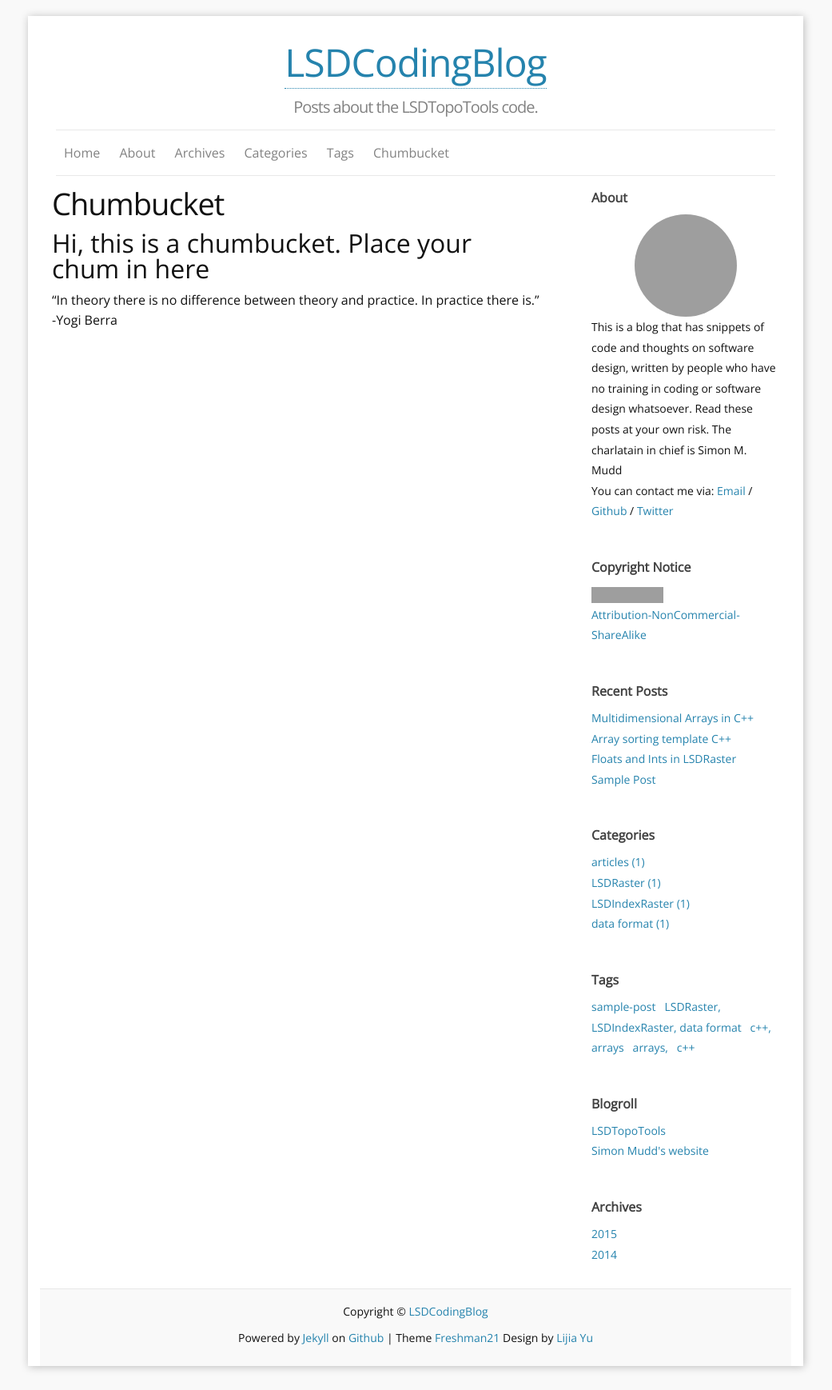
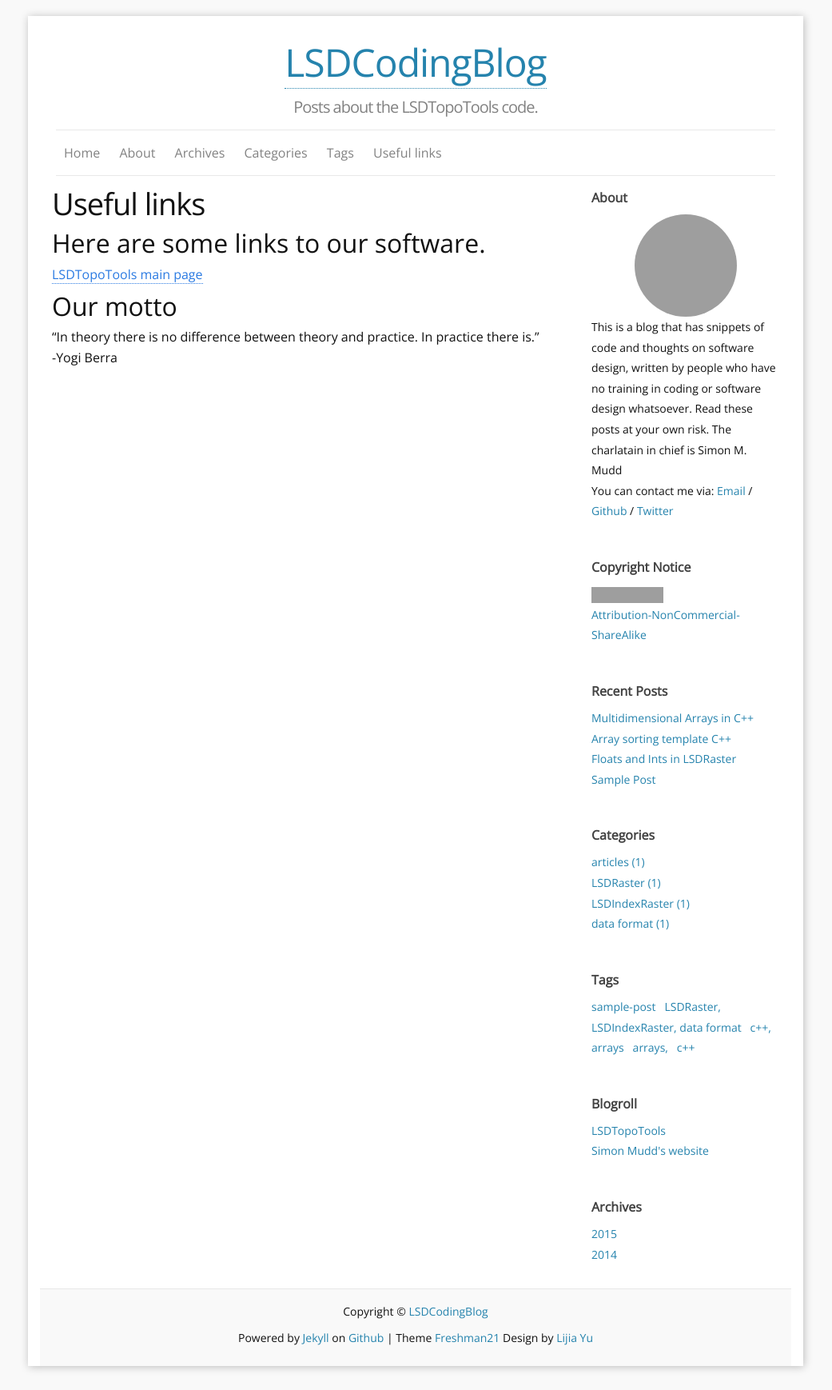
Before and after one commit to LSDtopotools/LSDCodingBlog, a Jekyll site: the page built from f_guestbook.md, in a window 1280 px wide. Shown: the whole page at 80% size, without its empty margins (120-1161 px from the left). Built offline with Jekyll 4.4.1, drawn with Linux system fonts in a browser that asks for light colours; grey boxes are pictures that could not be loaded.

Commit message:
Starting on post on making gh-pages. Will finish after the rugby is over

```diff
--- a/f_guestbook.md
+++ b/f_guestbook.md
@@ -1,9 +1,13 @@
 ---
 layout: page
-title: Chumbucket
+title: Useful links
 comments: no
-permalink: /guestbook/
+permalink: /useful_links/
 ---
-## Hi, this is a chumbucket. Place your chum in here
+## Here are some links to our software.
+
+[LSDTopoTools main page](http://lsdtopotools.github.io/)
+
+## Our motto
 
 "In theory there is no difference between theory and practice. In practice there is." -Yogi Berra
```
